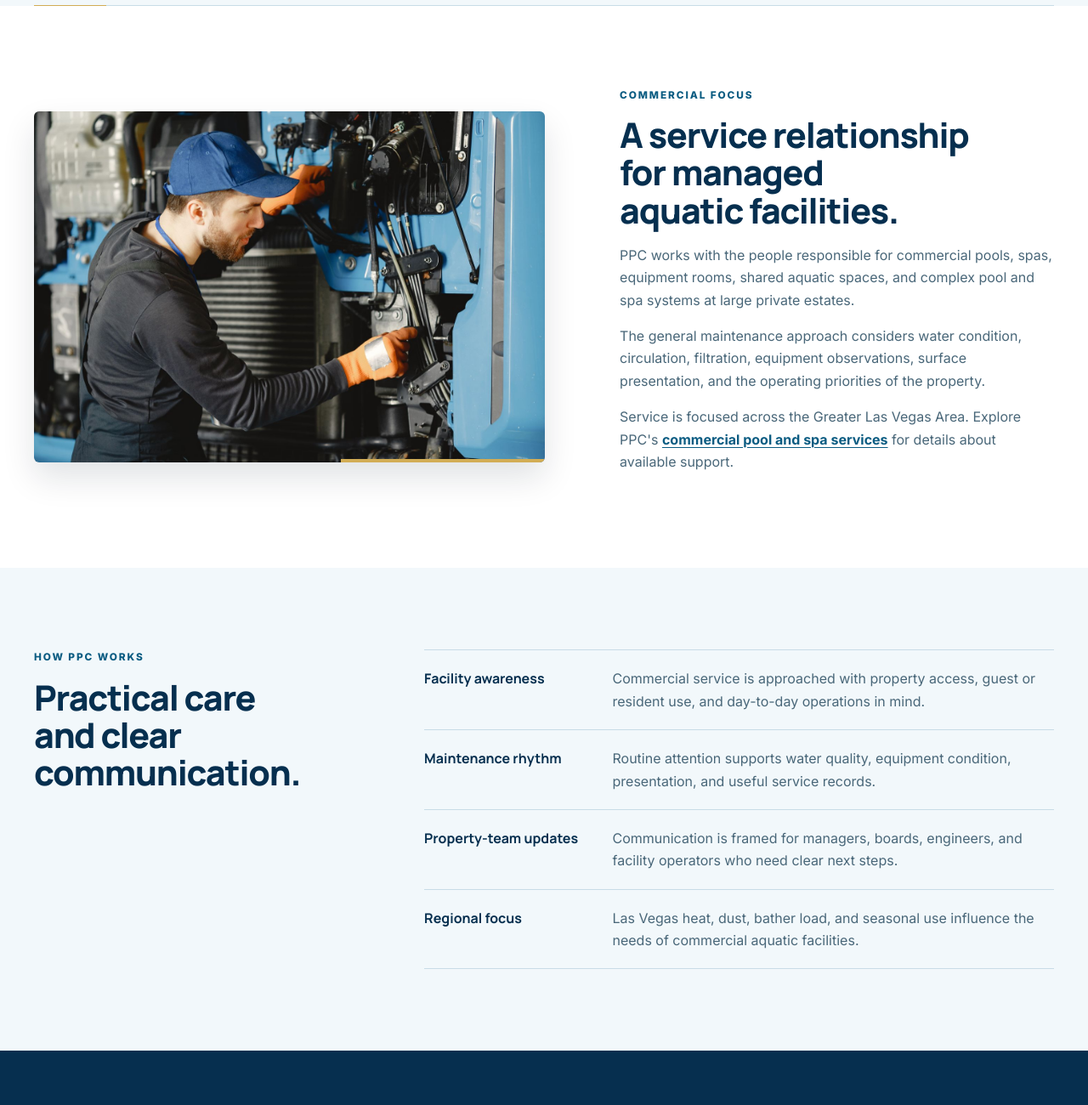
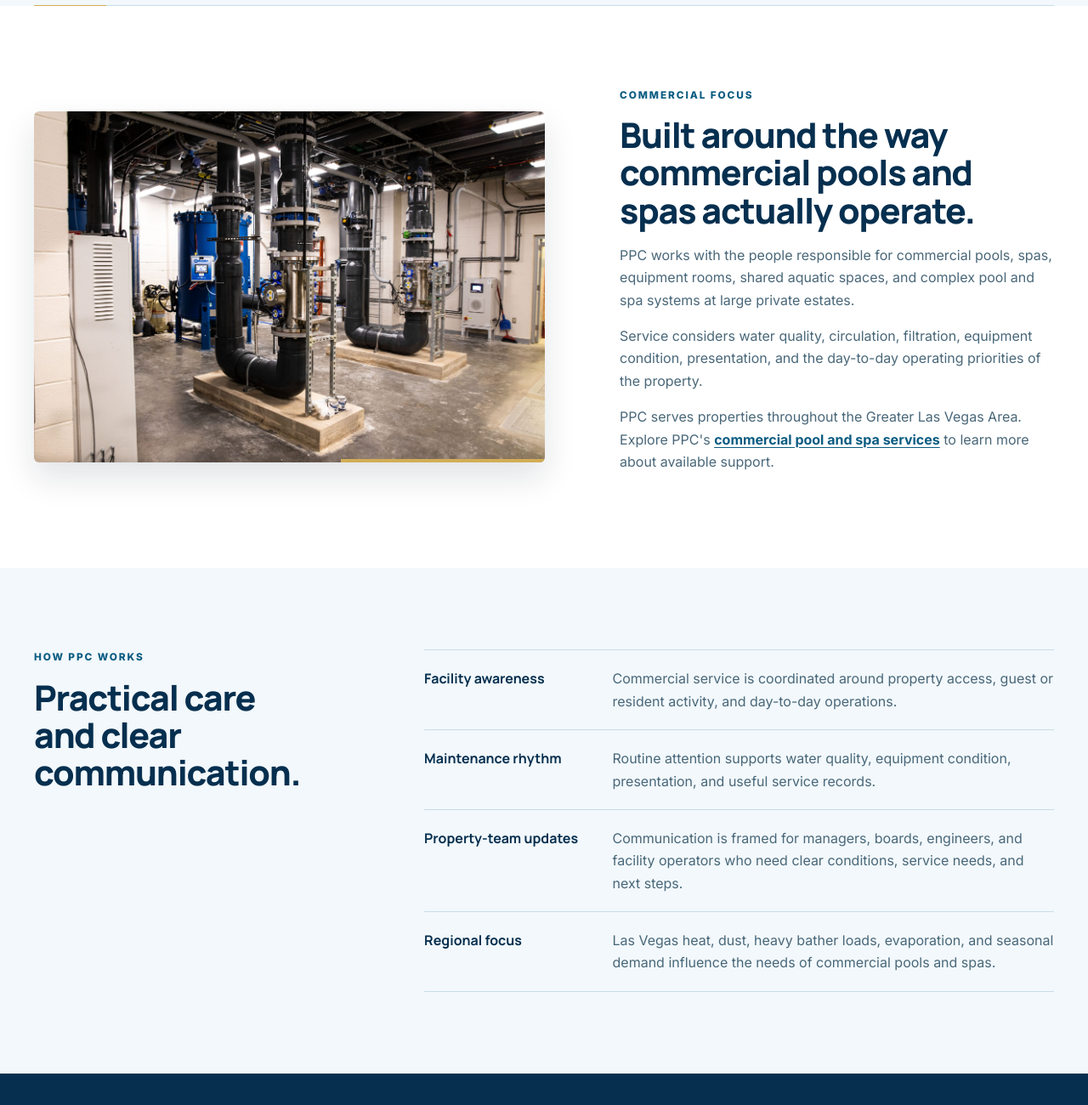
Before and after one commit to Neraium/PPCLV, a website: page about.html in a window 1280 px wide. Shown: the part 640-1940 px from the top of the page at 85% size. Drawn offline with Linux system fonts and the light colour scheme.

Commit message:
Polish PPC About page and commercial imagery

```diff
--- a/about.html
+++ b/about.html
@@ -9,8 +9,8 @@
   <meta property="og:description" content="PPC has served commercial aquatic facilities, resorts, hospitality properties, communities, and large private estates across Greater Las Vegas since 2003.">
   <meta property="og:type" content="website">
   <meta property="og:url" content="https://professionalpoolcare.com/about.html">
-  <meta property="og:image" content="https://professionalpoolcare.com/images/commercial-equipment-room-service.jpg">
-  <meta property="og:image:alt" content="Commercial pool equipment room with pumps, piping, and service access">
+  <meta property="og:image" content="https://professionalpoolcare.com/images/temp-property-reference/temp-commercial-pool-mechanical-room.jpg">
+  <meta property="og:image:alt" content="Mechanical room with large filtration vessels, circulation piping, valves, and controls">
   <meta property="og:site_name" content="Professional Pool Care LLC">
   <meta name="twitter:card" content="summary_large_image">
   <title>About Professional Pool Care LLC | Las Vegas</title>
@@ -43,15 +43,15 @@
     <section class="section image-split-section">
       <div class="container split-layout">
         <figure class="image-frame reveal">
-          <img src="images/commercial-equipment-room-service.jpg" width="1500" height="1000" loading="lazy" alt="Service access inside a commercial pool equipment room">
-          <!-- PPC TO PROVIDE: approved company, team, or field-service photography. -->
+          <img src="images/temp-property-reference/temp-commercial-pool-mechanical-room.jpg" width="2560" height="1707" loading="lazy" alt="Mechanical room with large filtration vessels, circulation piping, valves, and controls">
+          <!-- TEMPORARY WEB-SOURCED REFERENCE IMAGE: not cleared for public launch. See images/README.md for source provenance and replacement requirements. -->
         </figure>
         <div class="reveal">
           <p class="eyebrow">Commercial Focus</p>
-          <h2>A service relationship for managed aquatic facilities.</h2>
+          <h2>Built around the way commercial pools and spas actually operate.</h2>
           <p>PPC works with the people responsible for commercial pools, spas, equipment rooms, shared aquatic spaces, and complex pool and spa systems at large private estates.</p>
-          <p>The general maintenance approach considers water condition, circulation, filtration, equipment observations, surface presentation, and the operating priorities of the property.</p>
-          <p>Service is focused across the Greater Las Vegas Area. Explore PPC's <a class="text-link" href="services.html">commercial pool and spa services</a> for details about available support.</p>
+          <p>Service considers water quality, circulation, filtration, equipment condition, presentation, and the day-to-day operating priorities of the property.</p>
+          <p>PPC serves properties throughout the Greater Las Vegas Area. Explore PPC's <a class="text-link" href="services.html">commercial pool and spa services</a> to learn more about available support.</p>
         </div>
       </div>
     </section>
@@ -63,10 +63,10 @@
           <h2>Practical care and clear communication.</h2>
         </div>
         <div class="why-list reveal">
-          <p><strong>Facility awareness</strong><span>Commercial service is approached with property access, guest or resident use, and day-to-day operations in mind.</span></p>
+          <p><strong>Facility awareness</strong><span>Commercial service is coordinated around property access, guest or resident activity, and day-to-day operations.</span></p>
           <p><strong>Maintenance rhythm</strong><span>Routine attention supports water quality, equipment condition, presentation, and useful service records.</span></p>
-          <p><strong>Property-team updates</strong><span>Communication is framed for managers, boards, engineers, and facility operators who need clear next steps.</span></p>
-          <p><strong>Regional focus</strong><span>Las Vegas heat, dust, bather load, and seasonal use influence the needs of commercial aquatic facilities.</span></p>
+          <p><strong>Property-team updates</strong><span>Communication is framed for managers, boards, engineers, and facility operators who need clear conditions, service needs, and next steps.</span></p>
+          <p><strong>Regional focus</strong><span>Las Vegas heat, dust, heavy bather loads, evaporation, and seasonal demand influence the needs of commercial pools and spas.</span></p>
         </div>
       </div>
     </section>
```
Also changed, not shown: tests/site.spec.js (+12 -3 lines), images/README.md.
